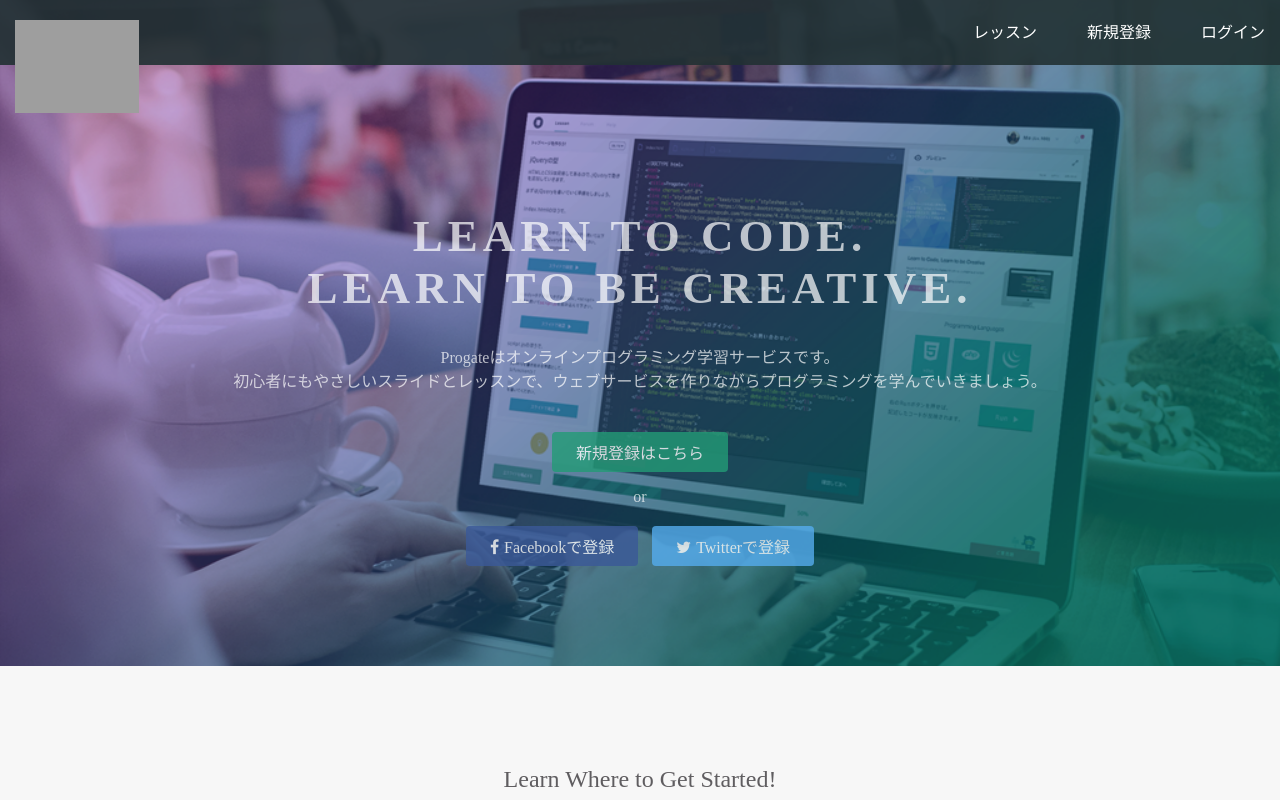
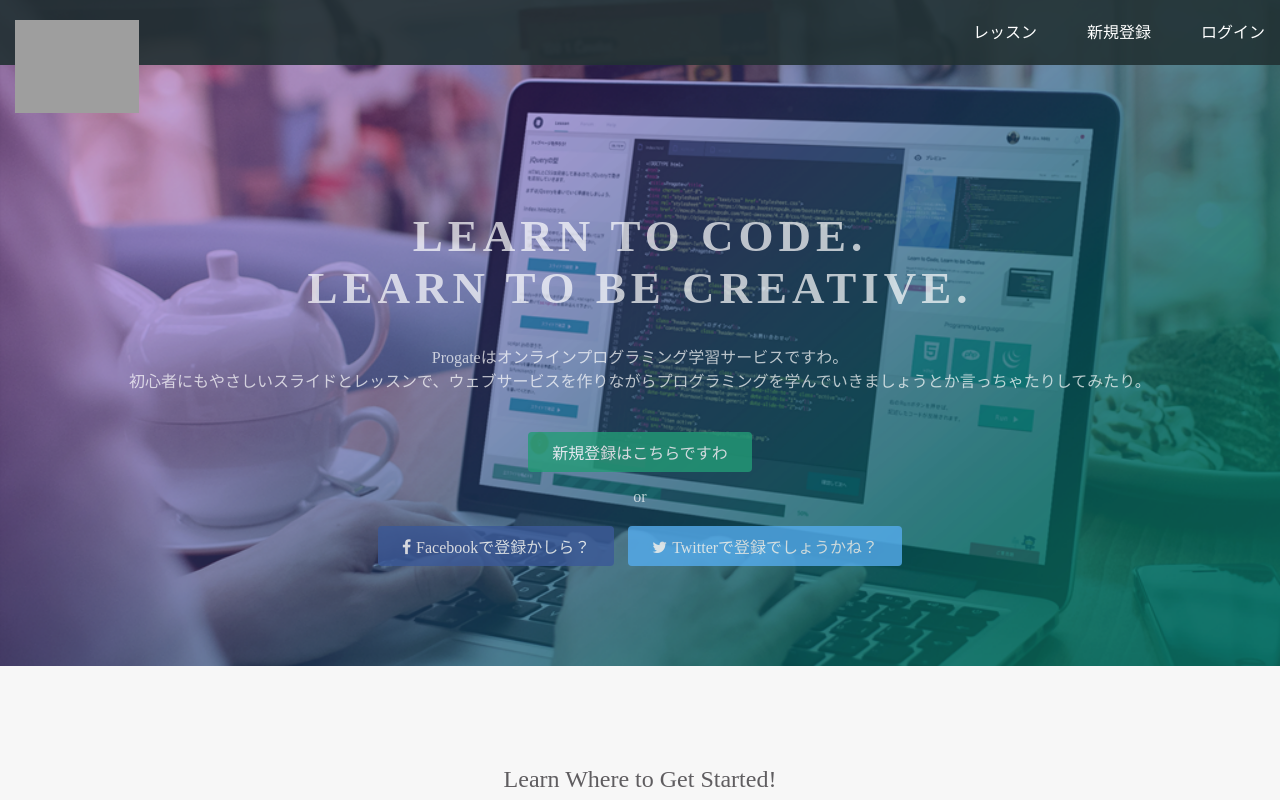
Before and after one commit to hinanolv/hinanolv.github.io, a plain HTML site: page index.html in a window 1280 px wide. Shown: the top 800 px of the page. Drawn offline with Linux system fonts and the light colour scheme; grey boxes are pictures that could not be loaded.

Commit message:
Update index.html

```diff
--- a/index.html
+++ b/index.html
@@ -24,12 +24,12 @@
   <div class="top-wrapper">
     <div class="container">
       <h1>LEARN TO CODE.<br>LEARN TO BE CREATIVE.</h1>
-      <p>Progateはオンラインプログラミング学習サービスです。<br>初心者にもやさしいスライドとレッスンで、ウェブサービスを作りながらプログラミングを学んでいきましょう。</p>
+      <p>Progateはオンラインプログラミング学習サービスですわ。<br>初心者にもやさしいスライドとレッスンで、ウェブサービスを作りながらプログラミングを学んでいきましょうとか言っちゃたりしてみたり。</p>
       <div class="btn-wrapper">
-        <a href="#" class="btn signup">新規登録はこちら</a>
+        <a href="#" class="btn signup">新規登録はこちらですわ</a>
         <p>or</p>
-        <a href="#" class="btn facebook"><span class="fa fa-facebook"></span>Facebookで登録</a>
-        <a href="#" class="btn twitter"><span class="fa fa-twitter"></span>Twitterで登録</a>
+        <a href="#" class="btn facebook"><span class="fa fa-facebook"></span>Facebookで登録かしら？</a>
+        <a href="#" class="btn twitter"><span class="fa fa-twitter"></span>Twitterで登録でしょうかね？</a>
       </div>
     </div>
   </div>
```
